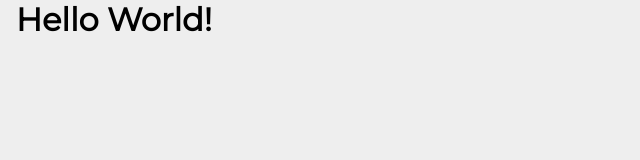
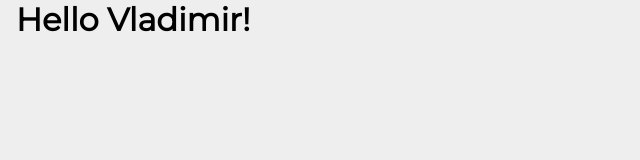
Before and after one commit to jakyd777/my-app, a React (Create React App) app: page / in a window 1280 px wide. Shown: the top 160 px of the page, without its empty margins (0-640 px from the left). Built offline with nearby package versions, Linux system fonts and the light colour scheme; a web font is replaced by a local one.

Commit message:
Add components files to /src

```diff
--- /dev/null
+++ b/src/App.jsx
@@ -0,0 +1,7 @@
+import React from 'react';
+
+function App() {
+    return <h1>Hello Vladimir!</h1>
+}
+
+export default App;
--- a/src/index.js
+++ b/src/index.js
@@ -1,11 +1,12 @@
 import React from 'react';
 import ReactDOM from 'react-dom/client';
+import App from "./App";
 
 
 const root = ReactDOM.createRoot(document.getElementById('root'));
 root.render(
 
-    <h1>Hello World!</h1>
+    <App />
 
 );
 
```
Also changed, not shown: src/Footer.jsx (added), src/Header.jsx (added), src/Note.jsx (added).
